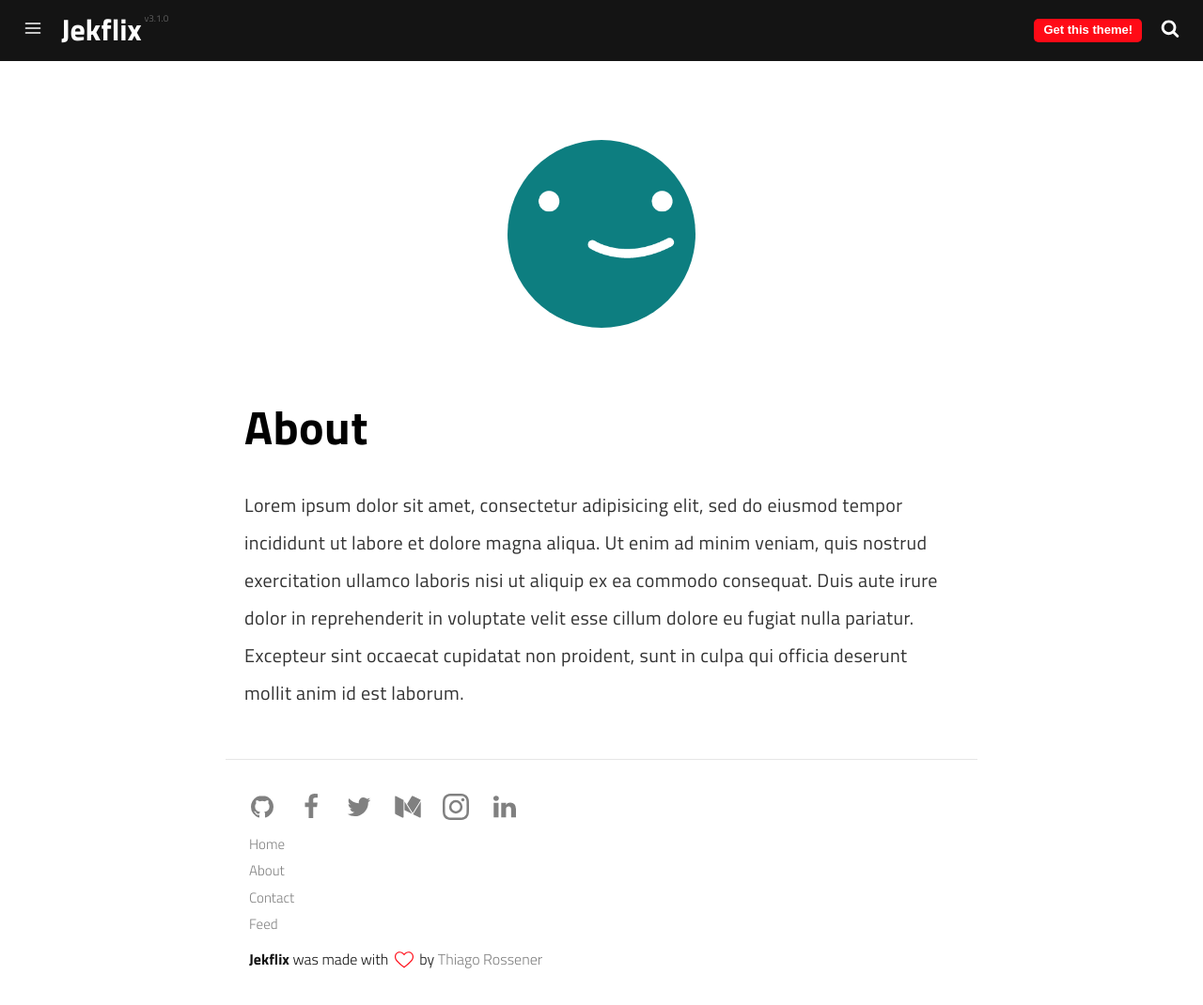
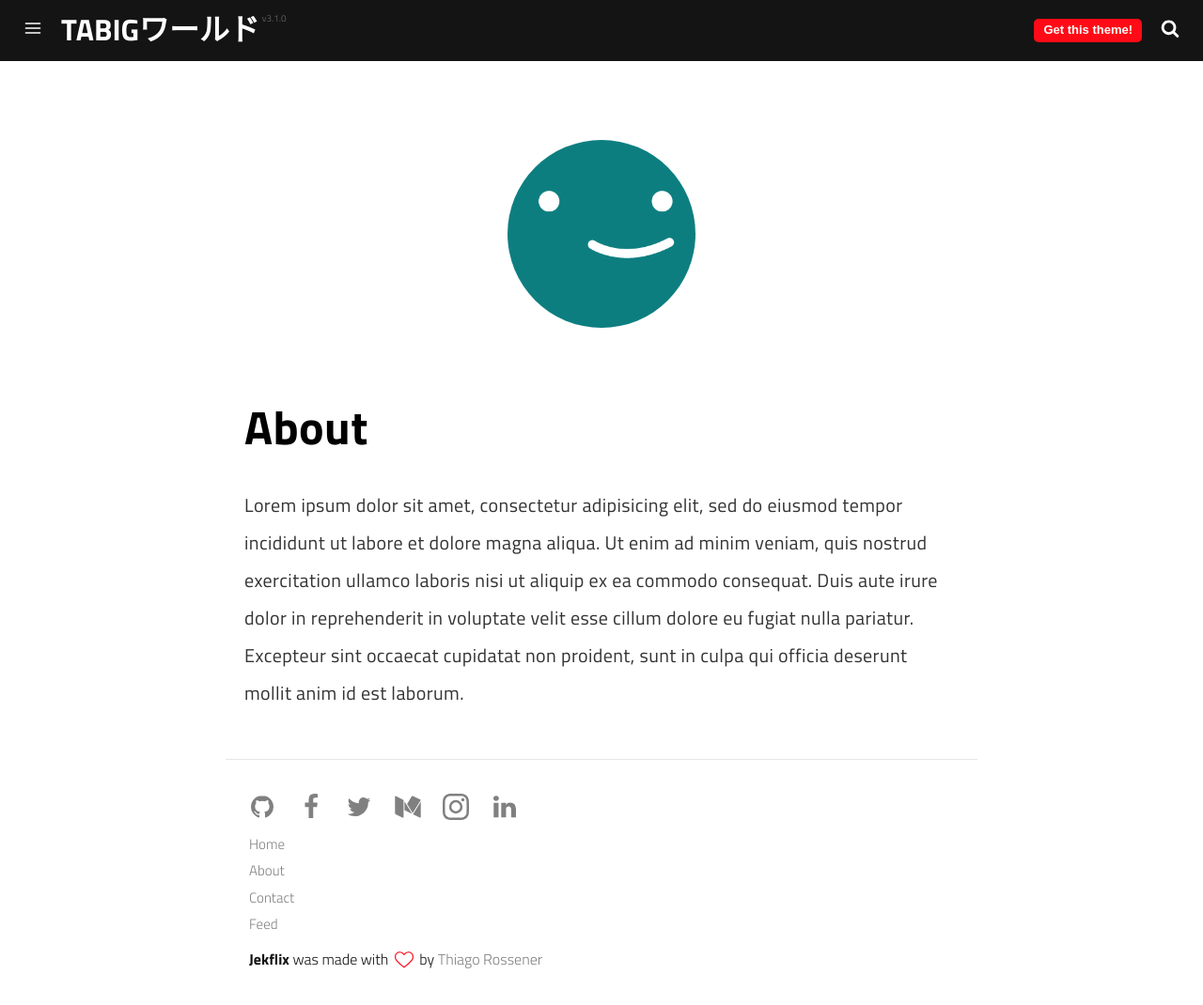
Before and after one commit to atlas0603/atlas0603.github.io, a Jekyll site: the page built from pages/about.md, in a window 1280 px wide and 1070 px high. Shown: the whole window at 94% size. Built offline with Jekyll 4.4.1, drawn with Linux system fonts in a browser that asks for light colours; a script that is not in the unit is left out.

Commit message:
タイトル変更

```diff
--- a/_config.yml
+++ b/_config.yml
@@ -1,5 +1,5 @@
 # Site Settings
-name: Jekflix
+name: TABIGワールド
 title: Jekflix | A blog theme for Jekyll
 description: Jekflix is a template for Jekyll inspired by Netflix and made by Thiago Rossener.
 tags:
```
